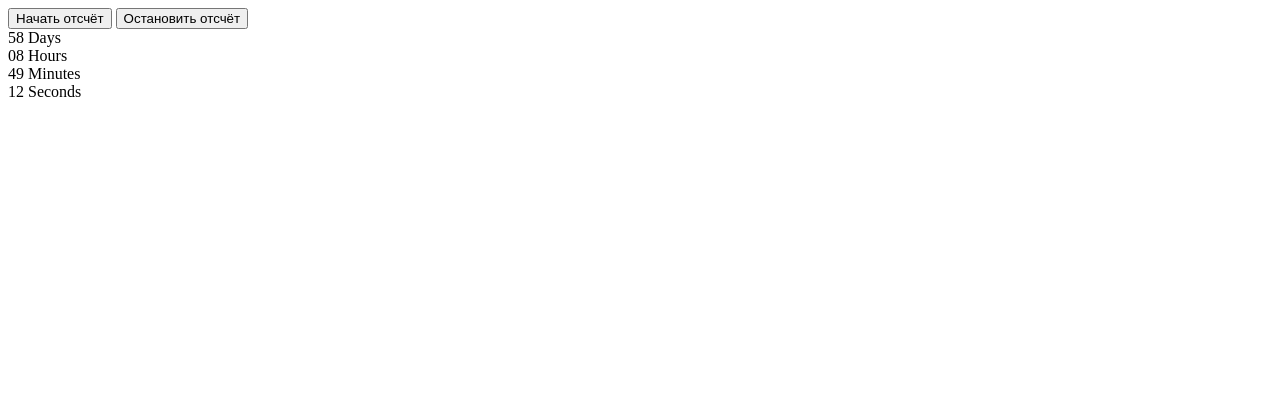
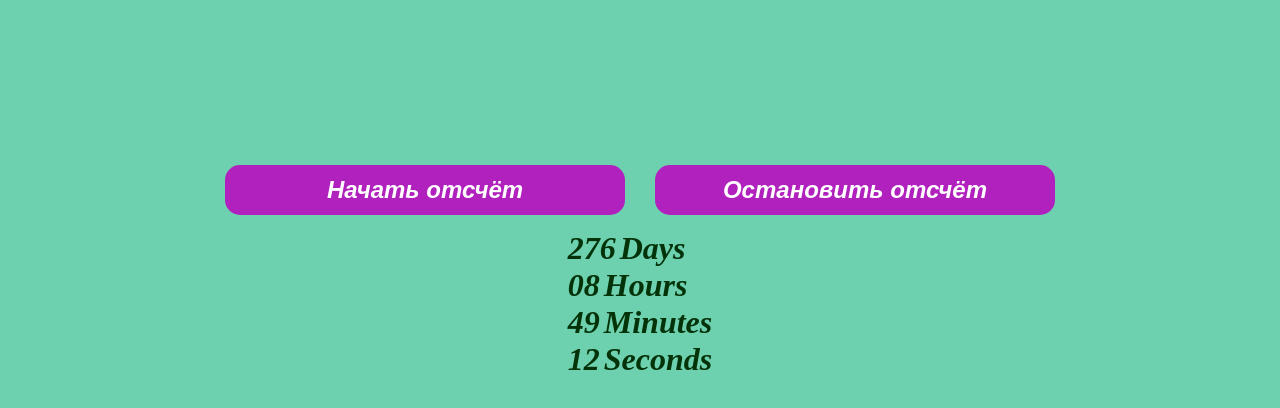
Before and after one commit to yaroslava-yemets/goit-js-hw-11-timer, a plain HTML site: page index.html in a window 1280 px wide. Both pictures are taken after a click on the button "Начать отсчёт". Drawn offline with Linux system fonts and the light colour scheme.

Commit message:
updated Timer js, added scss, updated HTML

```diff
--- a/index.html
+++ b/index.html
@@ -5,32 +5,17 @@
     <meta http-equiv="X-UA-Compatible" content="IE=edge">
     <meta name="viewport" content="width=device-width, initial-scale=1.0">
     <title>Timer</title>
+    <link rel="stylesheet" href="styles.css">
 </head>
 <body>
-        <button data-action="start">Начать отсчёт</button>
-        <button data-action="stop">Остановить отсчёт</button>
+  <div class="container">
+    <div class="btn-container">
+      <button data-action="start">Начать отсчёт</button>
+      <button data-action="stop">Остановить отсчёт</button>
+    </div>
 
-    <div class="timer" id="timer-1">
-        <div class="field">
-          <span class="value" data-value="days">00</span>
-          <span class="label">Days</span>
-        </div>
-
-        <div class="field">
-          <span class="value" data-value="hours">00</span>
-          <span class="label">Hours</span>
-        </div>
-
-        <div class="field">
-          <span class="value" data-value="mins">00</span>
-          <span class="label">Minutes</span>
-        </div>
-
-        <div class="field">
-          <span class="value" data-value="secs">00</span>
-          <span class="label">Seconds</span>
-        </div>
-      </div>
+    <div class="timer" id="timer-1"></div>
+  </div>
 
       <script src="index.js"></script>
 </body>
--- a/index.js
+++ b/index.js
@@ -3,18 +3,14 @@
 const refs = {
     startBtn: document.querySelector('[data-action="start"]'),
     stopBtn: document.querySelector('[data-action="stop"]'),
-    daysField: document.querySelector('[data-value="days"]'),
-    hoursField: document.querySelector('[data-value="hours"]'),
-    minsField: document.querySelector('[data-value="mins"]'),
-    secsField: document.querySelector('[data-value="secs"]'),
 };
 
 class CountdownTimer {
-    constructor({onCount, targetDate}){
+    constructor({targetDate, selector}){
         this.intervalId = null;
         this.isActive = false;
-        this.onCount = onCount;
         this.targetDate = targetDate;
+        this.selector = selector;
     }
 
     start() {
@@ -24,19 +20,24 @@ class CountdownTimer {
         const expectedTime = this.targetDate;
         this.isActive = true;
 
+        document.querySelector(this.selector)
+            .insertAdjacentHTML('beforeend', this.createTimerTemplateEls());
+
         this.intervalId = setInterval(() => {
             const currentTime = Date.now();
             const timeDifference = expectedTime - currentTime;
             const leftTime = this.getTimeElements(timeDifference);
-            this.onCount(leftTime);
+            this.unpdateTimerElements(leftTime);
         }, 1000);
     };
+
 
     stop(){
         clearInterval(this.intervalId);
         this.isActive = false;
         const leftTime = this.getTimeElements(0);
-        this.onCount(leftTime);
+        this.unpdateTimerElements(leftTime);
+        document.querySelector(this.selector).innerHTML = '';
     };
 
     getTimeElements (time) {
@@ -51,11 +52,40 @@ class CountdownTimer {
     pad(value) {
         return String(value).padStart(2, '0');
     };
+
+    createTimerTemplateEls () {
+        return `<div class="field">
+            <span class="value" data-value="days">00</span>
+            <span class="label">Days</span>
+            </div>
+
+             <div class="field">
+              <span class="value" data-value="hours">00</span>
+              <span class="label">Hours</span>
+            </div>
+
+            <div class="field">
+              <span class="value" data-value="mins">00</span>
+              <span class="label">Minutes</span>
+            </div>
+
+            <div class="field">
+              <span class="value" data-value="secs">00</span>
+              <span class="label">Seconds</span>
+            </div>`;
+    };
+
+    unpdateTimerElements ({ days, hours, mins, secs }) {
+        document.querySelector('[data-value="days"]').textContent = `${days}`;
+        document.querySelector('[data-value="hours"]').textContent = `${hours}`;
+        document.querySelector('[data-value="mins"]').textContent = `${mins}`;
+        document.querySelector('[data-value="secs"]').textContent = `${secs}`;
+    };
 };
 
 const timer = new CountdownTimer({
-    onCount: unpdateTimerElements,
-    targetDate: new Date('August 15 2021'),
+    targetDate: new Date('March 21 2022'),
+    selector: '#timer-1',
 });
 
 refs.startBtn.addEventListener('click', () => {
@@ -65,10 +95,3 @@ refs.startBtn.addEventListener('click', () => {
 refs.stopBtn.addEventListener('click', () => {
     timer.stop();
 });
-
-function unpdateTimerElements ({ days, hours, mins, secs }) {
-    refs.daysField.textContent = `${days}`;
-    refs.hoursField.textContent = `${hours}`;
-    refs.minsField.textContent = `${mins}`;
-    refs.secsField.textContent = `${secs}`;
-};
--- /dev/null
+++ b/styles.scss
@@ -0,0 +1,37 @@
+body {
+    background-color: #6dd1b0;
+    margin: 0;
+    padding: 0;
+};
+
+.container {
+    padding: 150px 50px;
+    display: flex;
+    flex-direction: column;
+    align-items: center;
+};
+
+.btn-container {
+    display: flex;
+    justify-content: center;
+    flex-wrap: wrap;
+    & button {
+        margin: 15px;
+        width: 400px;
+        height: 50px;
+        border-radius: 15px;
+        background-color: rgb(176, 33, 189);
+        border: none;
+        color: #ffffff;
+        font-weight: 900;
+        font-style: italic;
+        font-size: x-large;
+    };
+};
+
+.value, .label {
+    color: #053309;
+    font-size: xx-large;
+    font-weight: 900;
+    font-style: italic;
+};
```
Also changed, not shown: styles.css (added), 1 other file.
